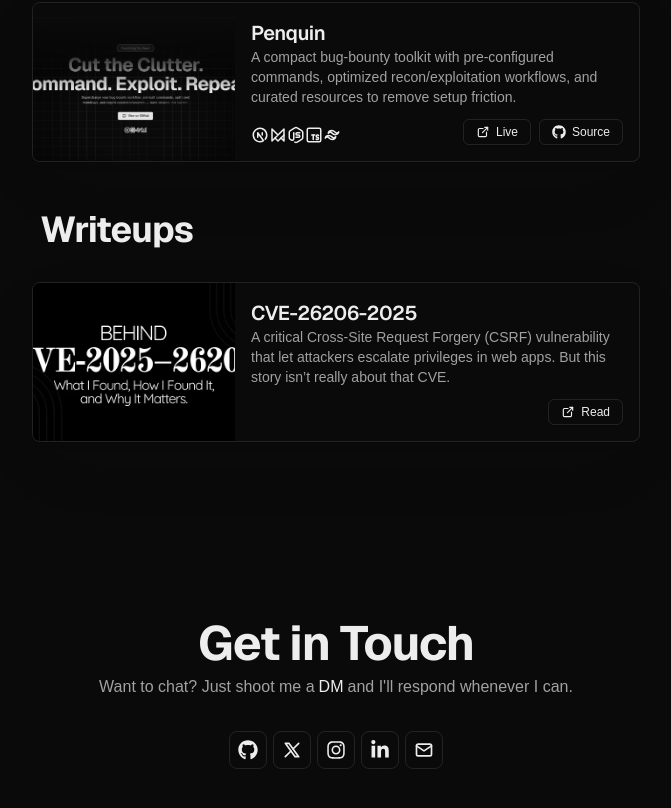
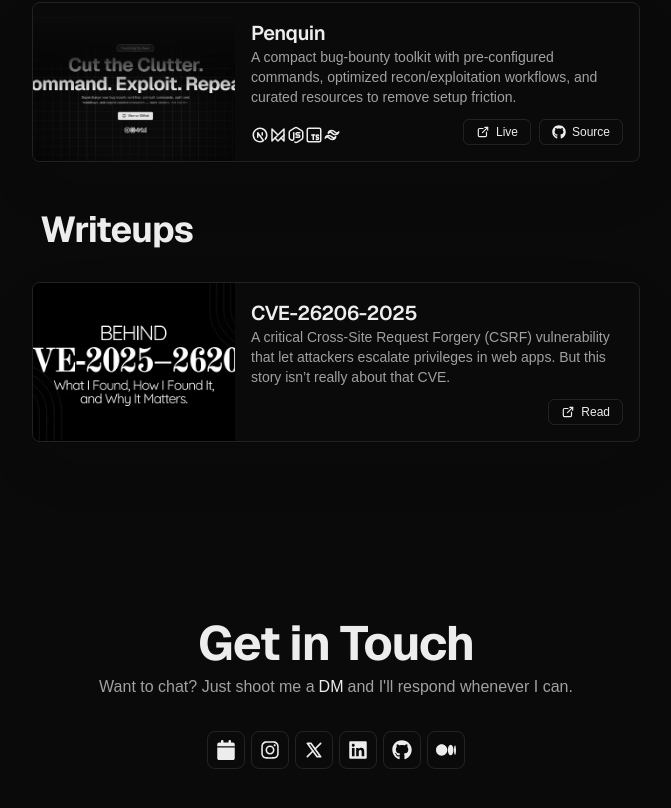
Before and after one commit to Tokittoo/xibhi, a Next.js app: page / in a window 1280 px wide. Shown: the part 718-1526 px from the top of the page, without its empty margins (304-975 px from the left). Built offline with nearby package versions, Linux system fonts and the light colour scheme.

Commit message:
Add files via upload

```diff
--- a/src/components/Footer.tsx
+++ b/src/components/Footer.tsx
@@ -1,15 +1,20 @@
 import Link from 'next/link'
 import React from 'react'
 import { Socials } from './ui/socials'
-import { FaGithub, FaInstagram, FaLinkedinIn } from 'react-icons/fa6'
-import { IconBrandX, IconMail } from '@tabler/icons-react'
+import { FaCalendar, FaGithub, FaInstagram, FaLinkedin, FaMedium } from 'react-icons/fa6'
+import { IconBrandX } from '@tabler/icons-react'
 import { Highlight } from './ui/highlight'
 
 const socials = [
   {
-    name: 'GitHub',
-    link: 'https://github.com/xibhi',
-    icon: FaGithub
+    name: 'Cal',
+    link: 'https://cal.com/xibhi',
+    icon: FaCalendar
+  },
+  {
+    name: 'Instagram',
+    link: 'https://www.instagram.com/_xibhi_',
+    icon: FaInstagram
   },
   {
     name: 'X',
@@ -17,19 +22,20 @@ const socials = [
     icon: IconBrandX
   },
   {
-    name: 'Instagram',
-    link: 'https://www.instagram.com/_xibhi_',
-    icon: FaInstagram
+    name: 'Linkedin',
+    link: 'https://www.linkedin.com/in/sibhibalamurugan',
+    icon: FaLinkedin
   },
   {
-    name: 'Linkedin',
-    link: 'https://www.linkedin.com/in/sibhibalamurugan',
-    icon: FaLinkedinIn
+    name: 'GitHub',
+    link: 'https://github.com/xibhi',
+    icon: FaGithub
   },
+
   {
-    name: 'Email',
-    link: 'mailto:sibhi.b@proton.me',
-    icon: IconMail
+    name: 'Medium',
+    link: 'https://medium.com/@xibhi',
+    icon: FaMedium
   }
 ]
 
--- a/src/components/Intro.tsx
+++ b/src/components/Intro.tsx
@@ -4,11 +4,16 @@ import React from 'react'
 import { motion } from 'motion/react'
 import { IconBrandX } from '@tabler/icons-react'
 import { Socials } from './ui/socials'
-import { FaGithub, FaInstagram, FaLinkedin} from 'react-icons/fa6'
+import { FaGithub, FaInstagram, FaLinkedin, FaCalendar, FaMedium } from 'react-icons/fa6'
 import { Highlight } from './ui/highlight'
 import { childVariant } from './ui/animation-wrapper'
 
 const socials = [
+  {
+    name: 'Cal',
+    link: 'https://cal.com/xibhi',
+    icon: FaCalendar
+  },
   {
     name: 'Instagram',
     link: 'https://www.instagram.com/_xibhi_',
@@ -28,6 +33,12 @@ const socials = [
     name: 'GitHub',
     link: 'https://github.com/xibhi',
     icon: FaGithub
+  },
+
+  {
+    name: 'Medium',
+    link: 'https://medium.com/@xibhi',
+    icon: FaMedium
   }
 ]
 
```
Also changed, not shown: src/app/CVE-26206-2025/head.tsx (line endings or trailing spaces), src/app/CVE-26206-2025/page.tsx (line endings or trailing spaces).
